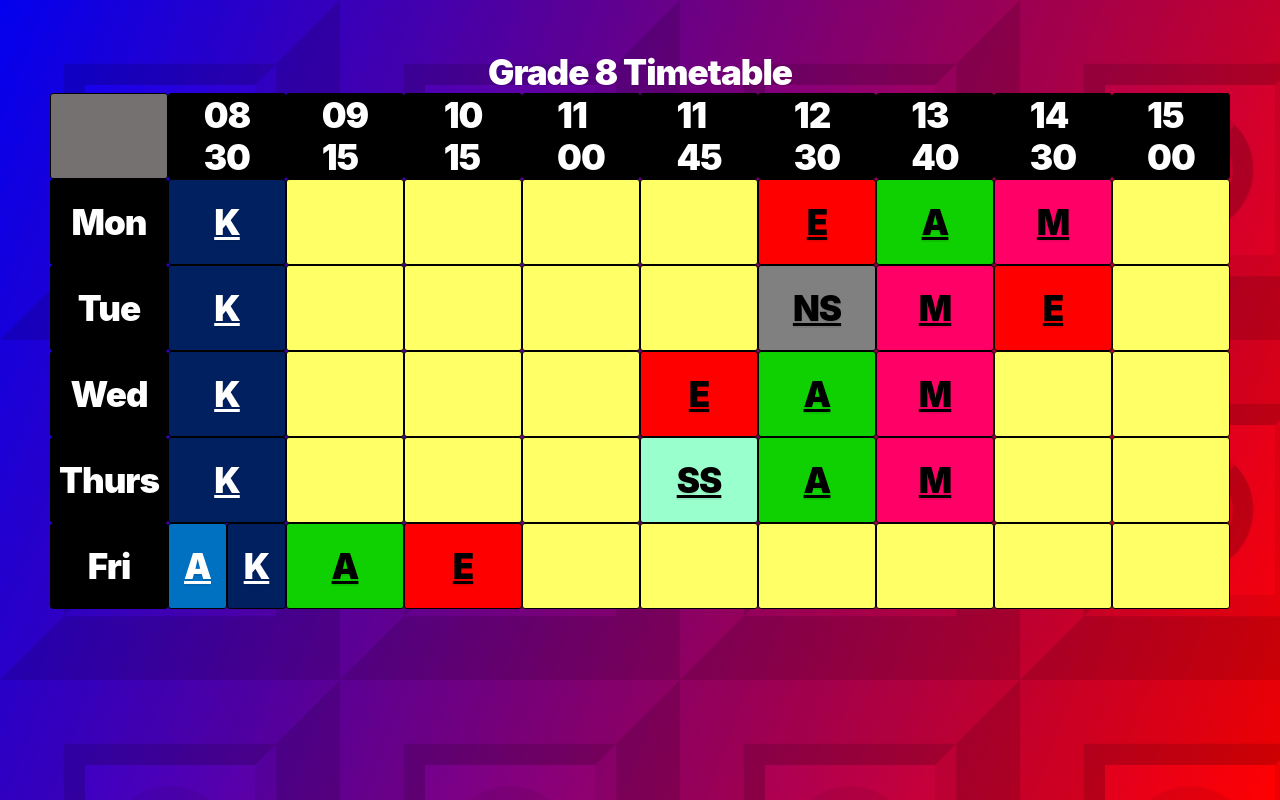
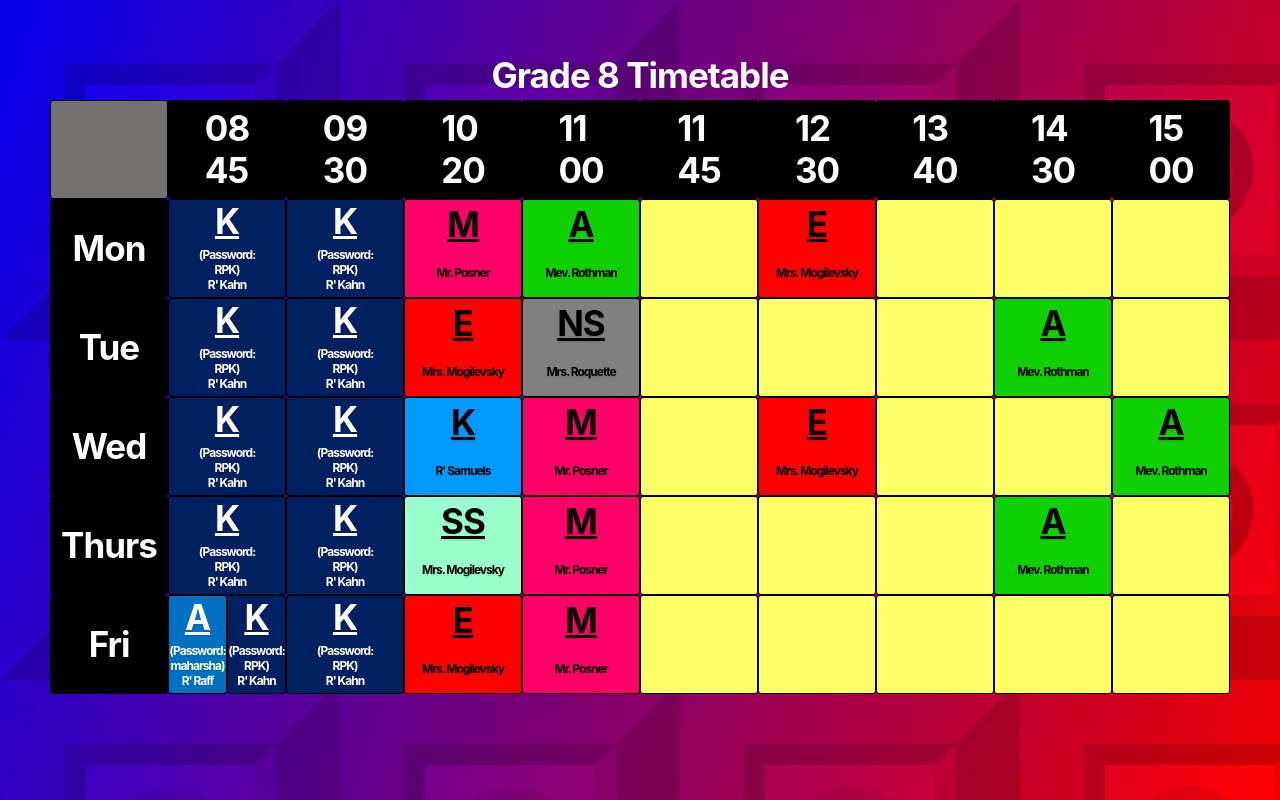
Before and after one commit to YechielN/MaharshaG8B, a plain HTML site: page index.html in a window 1280 px wide. Drawn offline with Linux system fonts and the light colour scheme.

Commit message:
Update index.html

```diff
--- a/index.html
+++ b/index.html
@@ -13,9 +13,9 @@
   <div class="container">
     <div class="item item1">Grade 8 Timetable</div>
     <div class="item item2"></div>
-    <div class="item item3 time">08<br>30</div>
-    <div class="item item4 time">09<br>15</div>
-    <div class="item item5 time">10<br>15</div>
+    <div class="item item3 time">08<br>45</div>
+    <div class="item item4 time">09<br>30</div>
+    <div class="item item5 time">10<br>20</div>
     <div class="item item6 time">11<br>00</div>
     <div class="item item7 time">11<br>45</div>
     <div class="item item8 time">12<br>30</div>
@@ -23,51 +23,51 @@
     <div class="item item10 time">14<br>30</div>
     <div class="item item11 time">15<br>00</div>
     <div class="item item12 date">Mon</div>
-    <div class="item item13 RPK"><a href="https://us04web.zoom.us/j/7896891348" class="RPK" target="_blank">K</a></div>
-    <div class="item item14 empty"></div>
-    <div class="item item15 empty"></div>
-    <div class="item item16 empty"></div>
+    <div class="item item13 RPK"><a href="https://us04web.zoom.us/j/7896891348" class="RPK" target="_blank" style="place-self: center;">K</a><p><center style="font-size: 12px;">(Password:<br>RPK)<br>R' Kahn</center></p></div>
+    <div class="item item14 RPK"><a href="https://us04web.zoom.us/j/7896891348" class="RPK" target="_blank" style="place-self: center;">K</a><p><center style="font-size: 12px;">(Password:<br>RPK)<br>R' Kahn</center></p></div>
+    <div class="item item15 Math"><a href="https://us04web.zoom.us/j/3311209685?pwd=eHJQUG1FVWQxWkFOOUp5Ti8wYXhSdz09" class="Math" target="_blank" style="place-self: center;">M</a><p><center style="font-size: 12px;">Mr. Posner</center></p></div>
+    <div class="item item16 Afrikaans"><a href="https://us04web.zoom.us/j/6426983015?pwd=jPFOPbfGs5M0DpzN3WDWKksN0XAGzA" class="Afrikaans" target="_blank" style="place-self: center;">A</a><p><center style="font-size: 12px;">Mev. Rothman</center></p></div>
     <div class="item item17 empty"></div>
-    <div class="item item18 English"><a href="https://zoom.us/j/92743268010?pwd=NmpaQUhkNjVrZjgwUXpIakJldEp2dz09" class="English" target="_blank">E</a></div>
-    <div class="item item19 Afrikaans"><a href="https://us04web.zoom.us/j/6426983015?pwd=jPFOPbfGs5M0DpzN3WDWKksN0XAGzA" class="Afrikaans" target="_blank">A</a></div>
-    <div class="item item20 Math"><a href="https://us04web.zoom.us/j/3311209685?pwd=eHJQUG1FVWQxWkFOOUp5Ti8wYXhSdz09" class="Math" target="_blank">M</a></div>
+    <div class="item item18 English"><a href="https://zoom.us/j/92743268010?pwd=NmpaQUhkNjVrZjgwUXpIakJldEp2dz09" class="English" target="_blank" style="place-self: center;">E</a><p><center style="font-size: 12px;">Mrs. Mogilevsky</center></p></div>
+    <div class="item item19 empty"></div>
+    <div class="item item20 empty"></div>
     <div class="item item21 empty"></div>
     <div class="item item22 date">Tue</div>
-    <div class="item item23 RPK"><a href="https://us04web.zoom.us/j/7896891348" class="RPK" target="_blank">K</a></div>
-    <div class="item item24 empty"></div>
-    <div class="item item25 empty"></div>
-    <div class="item item26 empty"></div>
+    <div class="item item23 RPK"><a href="https://us04web.zoom.us/j/7896891348" class="RPK" target="_blank" style="place-self: center;">K</a><p><center style="font-size: 12px;">(Password:<br>RPK)<br>R' Kahn</center></p></div>
+    <div class="item item24 RPK"><a href="https://us04web.zoom.us/j/7896891348" class="RPK" target="_blank" style="place-self: center;">K</a><p><center style="font-size: 12px;">(Password:<br>RPK)<br>R' Kahn</center></p></div>
+    <div class="item item25 English"><a href="https://zoom.us/j/92743268010?pwd=NmpaQUhkNjVrZjgwUXpIakJldEp2dz09" class="English" target="_blank" style="place-self: center;">E</a><p><center style="font-size: 12px;">Mrs. Mogilevsky</center></p></div>
+    <div class="item item26 NS"><a href="https://us04web.zoom.us/j/75779271976?pwd=V1JkL3MrejJHWEVKOU1yOEN5S0R0Zz09" class="NS" target="_blank" style="place-self: center;">NS</a><p><center style="font-size: 12px;">Mrs. Roquette</center></p></div>
     <div class="item item27 empty"></div>
-    <div class="item item28 NS"><a href="https://us04web.zoom.us/j/75779271976?pwd=V1JkL3MrejJHWEVKOU1yOEN5S0R0Zz09" class="NS" target="_blank">NS</a></div>
-    <div class="item item29 Math"><a href="https://us04web.zoom.us/j/3311209685?pwd=eHJQUG1FVWQxWkFOOUp5Ti8wYXhSdz09" class="Math" target="_blank">M</a></div>
-    <div class="item item30 English"><a href="https://zoom.us/j/92743268010?pwd=NmpaQUhkNjVrZjgwUXpIakJldEp2dz09" class="English" target="_blank">E</a></div>
+    <div class="item item28 empty"></div>
+    <div class="item item29 empty"></div>
+    <div class="item item30 Afrikaans"><a href="https://us04web.zoom.us/j/6426983015?pwd=jPFOPbfGs5M0DpzN3WDWKksN0XAGzA" class="Afrikaans" target="_blank" style="place-self: center;">A</a><p><center style="font-size: 12px;">Mev. Rothman</center></p></div>
     <div class="item item31 empty"></div>
     <div class="item item32 date">Wed</div>
-    <div class="item item33 RPK"><a href="https://us04web.zoom.us/j/7896891348" class="RPK" target="_blank">K</a></div>
-    <div class="item item34 empty"></div>
-    <div class="item item35 empty"></div>
-    <div class="item item36 empty"></div>
-    <div class="item item37 English"><a href="https://zoom.us/j/92743268010?pwd=NmpaQUhkNjVrZjgwUXpIakJldEp2dz09" class="English" target="_blank">E</a></div>
-    <div class="item item38 Afrikaans"><a href="https://us04web.zoom.us/j/6426983015?pwd=jPFOPbfGs5M0DpzN3WDWKksN0XAGzA" class="Afrikaans" target="_blank">A</a></div>
-    <div class="item item39 Math"><a href="https://us04web.zoom.us/j/3311209685?pwd=eHJQUG1FVWQxWkFOOUp5Ti8wYXhSdz09" class="Math" target="_blank">M</a></div>
+    <div class="item item33 RPK"><a href="https://us04web.zoom.us/j/7896891348" class="RPK" target="_blank" style="place-self: center;">K</a><p><center style="font-size: 12px;">(Password:<br>RPK)<br>R' Kahn</center></p></div>
+    <div class="item item34 RPK"><a href="https://us04web.zoom.us/j/7896891348" class="RPK" target="_blank" style="place-self: center;">K</a><p><center style="font-size: 12px;">(Password:<br>RPK)<br>R' Kahn</center></p></div>
+    <div class="item item35 RDS"><a href="https://us04web.zoom.us/j/8034943554?pwd=U2pFQ0VuZE01UUpjNE1GOUhsL2lpQT09" class="RDS" target="_blank" style="place-self: center;">K</a><p><center style="font-size: 12px;">R' Samuels</center></p></div>
+    <div class="item item36 Math"><a href="https://us04web.zoom.us/j/3311209685?pwd=eHJQUG1FVWQxWkFOOUp5Ti8wYXhSdz09" class="Math" target="_blank" style="place-self: center;">M</a><p><center style="font-size: 12px;">Mr. Posner</center></p></div>
+    <div class="item item37 empty"></div>
+    <div class="item item38 English"><a href="https://zoom.us/j/92743268010?pwd=NmpaQUhkNjVrZjgwUXpIakJldEp2dz09" class="English" target="_blank" style="place-self: center;">E</a><p><center style="font-size: 12px;">Mrs. Mogilevsky</center></p></div>
+    <div class="item item39 empty"></div>
     <div class="item item40 empty"></div>
-    <div class="item item41 empty"></div>
+    <div class="item item41 Afrikaans"><a href="https://us04web.zoom.us/j/6426983015?pwd=jPFOPbfGs5M0DpzN3WDWKksN0XAGzA" class="Afrikaans" target="_blank" style="place-self: center;">A</a><p><center style="font-size: 12px;">Mev. Rothman</center></p></div>
     <div class="item item42 date">Thurs</div>
-    <div class="item item43 RPK"><a href="https://us04web.zoom.us/j/7896891348" class="RPK" target="_blank">K</a></div>
-    <div class="item item44 empty"></div>
-    <div class="item item45 empty"></div>
-    <div class="item item46 empty"></div>
-    <div class="item item47 SS"><a href="https://us04web.zoom.us/j/78079839811?pwd=WHQyN2U3MVM3SDlqSlppN2Z0ZHlnQT09" class="SS" target="_blank">SS</a></div>
-    <div class="item item48 Afrikaans"><a href="https://us04web.zoom.us/j/6426983015?pwd=jPFOPbfGs5M0DpzN3WDWKksN0XAGzA" class="Afrikaans" target="_blank">A</a></div>
-    <div class="item item49 Math"><a href="https://us04web.zoom.us/j/3311209685?pwd=eHJQUG1FVWQxWkFOOUp5Ti8wYXhSdz09" class="Math" target="_blank">M</a></div>
-    <div class="item item50 empty"></div>
+    <div class="item item43 RPK"><a href="https://us04web.zoom.us/j/7896891348" class="RPK" target="_blank" style="place-self: center;">K</a><p><center style="font-size: 12px;">(Password:<br>RPK)<br>R' Kahn</center></p></div>
+    <div class="item item44 RPK"><a href="https://us04web.zoom.us/j/7896891348" class="RPK" target="_blank" style="place-self: center;">K</a><p><center style="font-size: 12px;">(Password:<br>RPK)<br>R' Kahn</center></p></div>
+    <div class="item item45 SS"><a href="https://zoom.us/j/92743268010?pwd=NmpaQUhkNjVrZjgwUXpIakJldEp2dz09" class="SS" target="_blank" style="place-self: center;">SS</a><p><center style="font-size: 12px;">Mrs. Mogilevsky</center></p></div>
+    <div class="item item46 Math"><a href="https://us04web.zoom.us/j/3311209685?pwd=eHJQUG1FVWQxWkFOOUp5Ti8wYXhSdz09" class="Math" target="_blank" style="place-self: center;">M</a><p><center style="font-size: 12px;">Mr. Posner</center></p></div>
+    <div class="item item47 empty"></div>
+    <div class="item item48 empty"></div>
+    <div class="item item49 empty"></div>
+    <div class="item item50 Afrikaans"><a href="https://us04web.zoom.us/j/6426983015?pwd=jPFOPbfGs5M0DpzN3WDWKksN0XAGzA" class="Afrikaans" target="_blank" style="place-self: center;">A</a><p><center style="font-size: 12px;">Mev. Rothman</center></p></div>
     <div class="item item51 empty"></div>
     <div class="item item52 date">Fri</div>
-    <div class="item item53 Assembly"><a href="https://zoom.us/j/7277761460" class="Assembly" target="_blank">A</a></div>
-    <div class="item item54 RPK"><a href="https://us04web.zoom.us/j/7896891348" class="RPK" target="_blank">K</a></div>
-    <div class="item item55 Afrikaans"><a href="https://us04web.zoom.us/j/6426983015?pwd=jPFOPbfGs5M0DpzN3WDWKksN0XAGzA" class="Afrikaans" target="_blank">A</a></div>
-    <div class="item item56 English"><a href="https://zoom.us/j/92743268010?pwd=NmpaQUhkNjVrZjgwUXpIakJldEp2dz09" class="English" target="_blank">E</a></div>
-    <div class="item item57 empty"></div>
+    <div class="item item53 Assembly"><a href="https://zoom.us/j/7277761460" class="Assembly" target="_blank" style="place-self: center;">A</a><p><center style="font-size: 12px;">(Password:<br>maharsha)<br>R' Raff</p></center></div>
+    <div class="item item54 RPK"><a href="https://us04web.zoom.us/j/7896891348" class="RPK" target="_blank" style="place-self: center;">K</a><p><center style="font-size: 12px;">(Password:<br>RPK)<br>R' Kahn</center></p></div>
+    <div class="item item55 RPK"><a href="https://us04web.zoom.us/j/7896891348" class="RPK" target="_blank" style="place-self: center;">K</a><p><center style="font-size: 12px;">(Password:<br>RPK)<br>R' Kahn</center></p></div>
+    <div class="item item56 English"><a href="https://zoom.us/j/92743268010?pwd=NmpaQUhkNjVrZjgwUXpIakJldEp2dz09" class="English" target="_blank" style="place-self: center;">E</a><p><center style="font-size: 12px;">Mrs. Mogilevsky</center></p></div>
+    <div class="item item57 Math"><a href="https://us04web.zoom.us/j/3311209685?pwd=eHJQUG1FVWQxWkFOOUp5Ti8wYXhSdz09" class="Math" target="_blank" style="place-self: center;">M</a><p><center style="font-size: 12px;">Mr. Posner</center></p></div>
     <div class="item item58 empty"></div>
     <div class="item item59 empty"></div>
     <div class="item item60 empty"></div>
@@ -76,6 +76,31 @@
   </div>
 
   <style>
+        a:hover {
+  color: blue;
+  animation-duration: 500ms;
+  animation-name: wave;
+  animation-iteration-count: 1;
+  /*transform: scale(1.2);*/
+  animation-fill-mode: forwards;
+}
+@keyframes wave {
+      0% {
+        transform: rotate(2.5deg);
+        font-weight: bold;
+      }
+      25% {
+        transform: rotate(-5deg);
+      }
+      50% {
+        transform: rotate(5deg);
+      }
+      100% {
+        transform: rotate(-2.5deg);
+        transform: scale(1.2);
+        font-weight: 750;
+      }
+    }
     .container {
       display: grid;
       grid-template-columns: repeat(20, 1fr);
@@ -86,6 +111,7 @@
       grid-row: span 2;
       border-width: 1px;
       border-color: #000000;
+      font-weight: bold;
     }
     .item1 {
       color: #ffffff !important;
```
